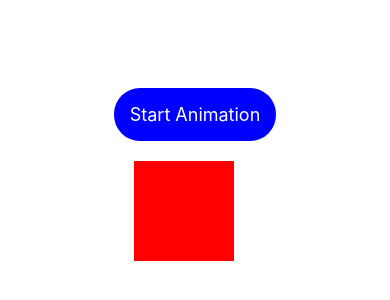
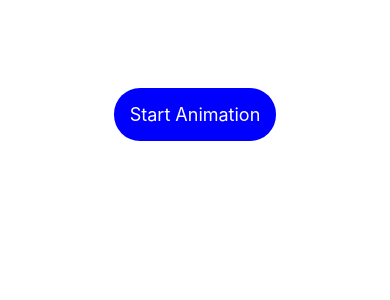
Before and after one commit to Ibrahimfathi96/learning-React-Native, a React Native app: screen / in a window 390 px wide. Shown: the part 238-538 px from the top of the page. Built offline with nearby package versions, Linux system fonts and the light colour scheme.

Commit message:
sequence animation

```diff
--- a/App.js
+++ b/App.js
@@ -8,31 +8,31 @@ import {
 } from "react-native";
 
 const App = () => {
-  const animatedValue = useRef(new Animated.Value(0)).current;
-  const pressHandler = () => {
-    Animated.spring(animatedValue, {
-      toValue: 1,
-      friction: 2,
-      tension: 80,
-      useNativeDriver: true,
-    }).start();
+  const opacityValue = useRef(new Animated.Value(0)).current;
+  const positionValue = useRef(new Animated.ValueXY({ x: -100, y: 0 })).current;
+  const startAnimation = () => {
+    Animated.sequence([
+      Animated.timing(opacityValue, {
+        toValue: 1,
+        duration: 1000,
+        useNativeDriver: true,
+      }),
+      Animated.spring(positionValue, {
+        toValue: { x: 100, y: 50 },
+        useNativeDriver: true,
+      }),
+    ]).start();
   };
   return (
     <View style={styles.container}>
-      <TouchableOpacity onPress={pressHandler}>
+      <TouchableOpacity onPress={startAnimation}>
         <Text style={styles.buttonRow}>Start Animation</Text>
         <Animated.View
           style={[
             styles.box,
             {
-              transform: [
-                {
-                  translateX: animatedValue.interpolate({
-                    inputRange: [0, 1],
-                    outputRange: [0, 100],
-                  }),
-                },
-              ],
+              opacity: opacityValue,
+              transform: positionValue.getTranslateTransform(),
             },
           ]}
         ></Animated.View>
```
